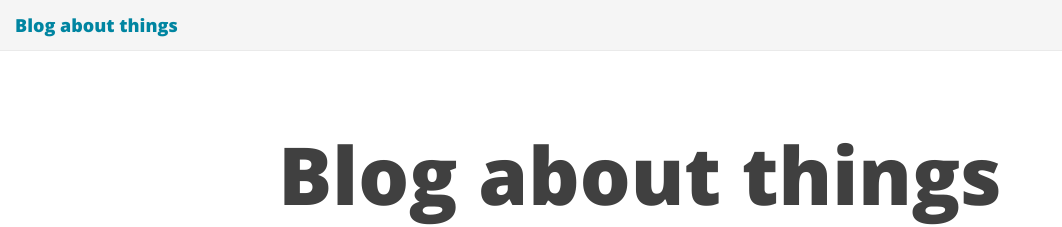
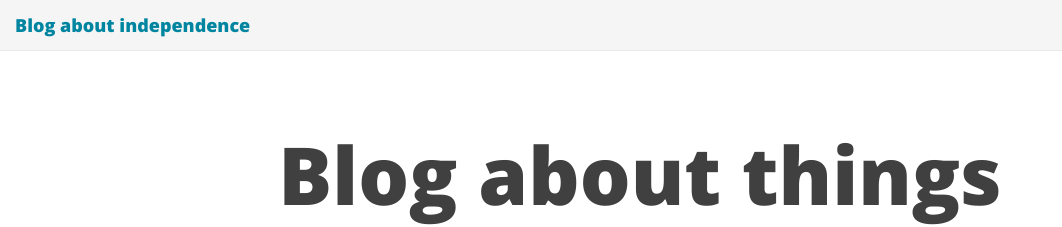
Before and after one commit to JanetheBlogger/JanetheBlogger.github.io, a Jekyll site: the page built from index.html, in a window 1280 px wide. Shown: the top 227 px of the page, without its empty margins (0-1062 px from the left). Built offline with Jekyll 4.4.1, drawn with Linux system fonts in a browser that asks for light colours; nearby versions of some CDN libraries; the list of posts is cut into pages by our own code.

Commit message:
Update _config.yml

```diff
--- a/_config.yml
+++ b/_config.yml
@@ -1,7 +1,7 @@
 # --- Basic options --- #
 
 # Name of website
-title: Blog about things
+title: Blog about independence
 
 # Short description of your site
 description: Blog about independence and freedom. Mentally and financially (best way to learn is teaching they said)
```
